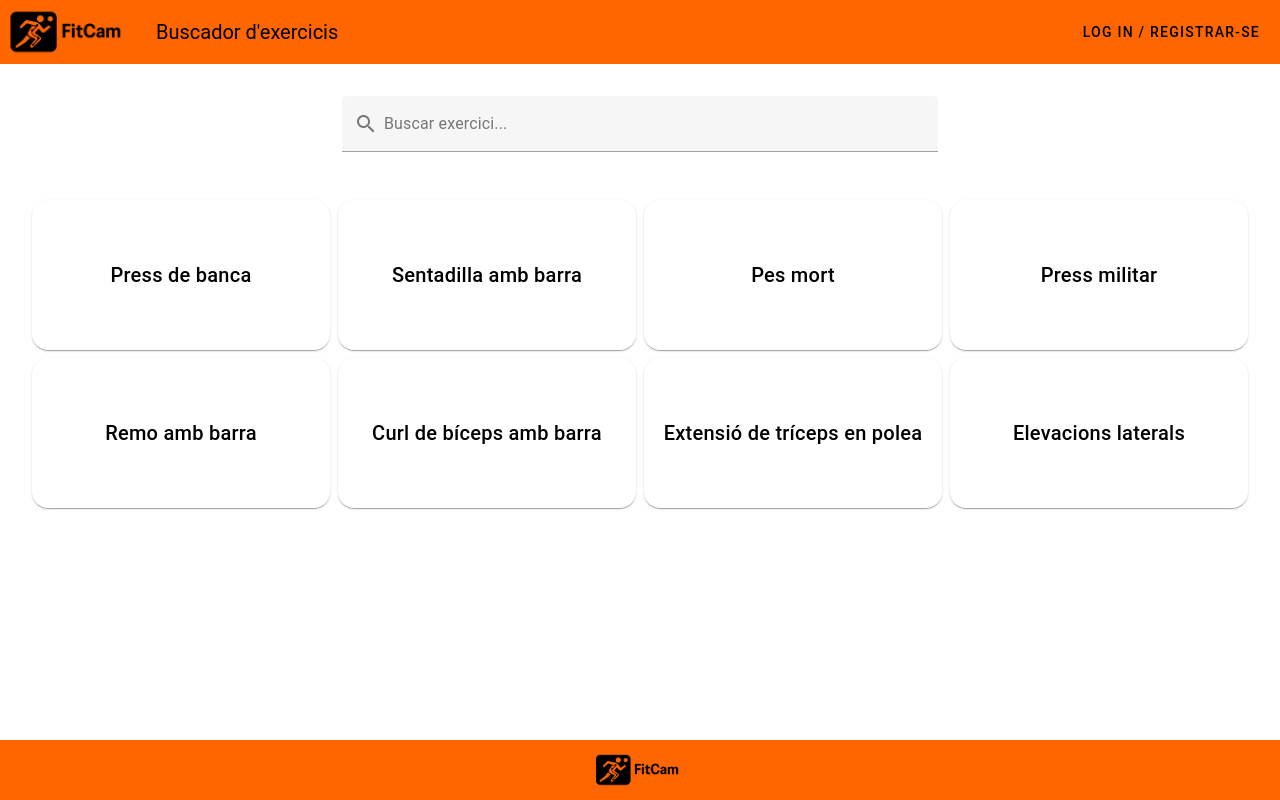
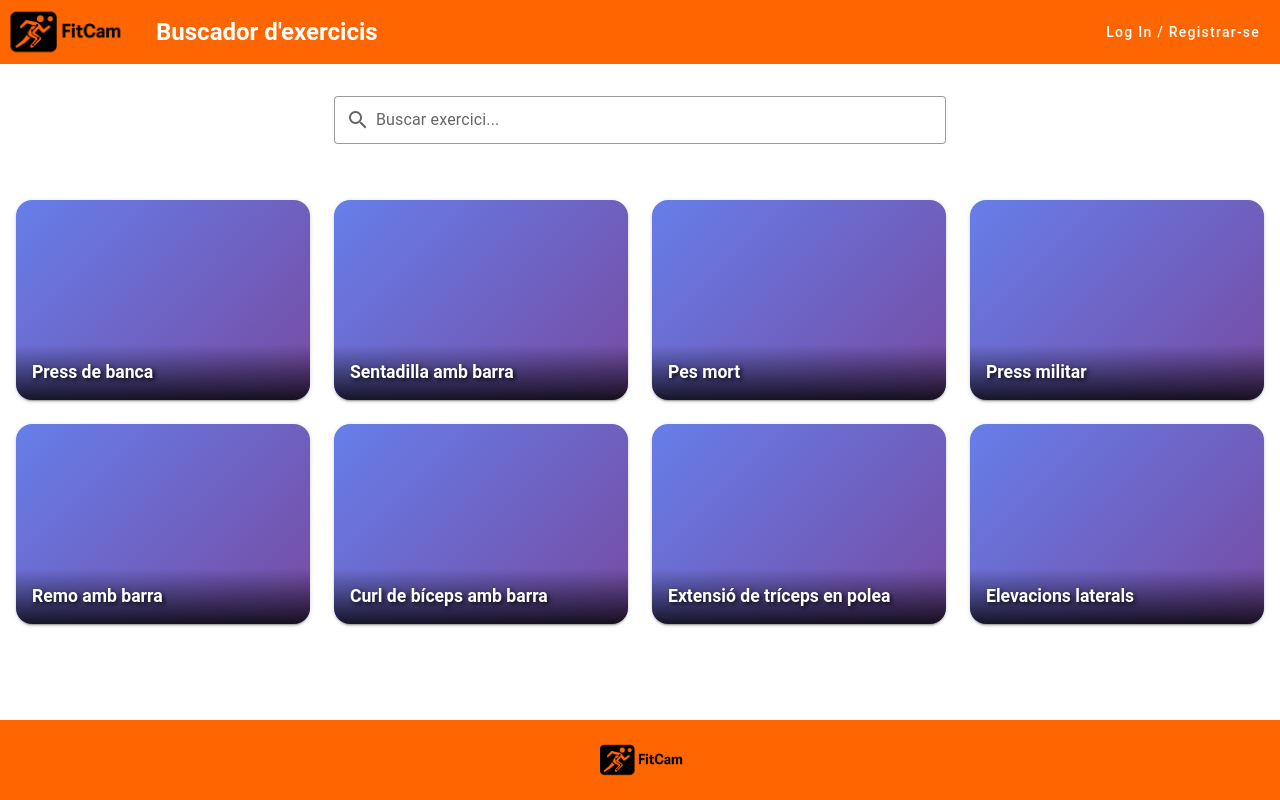
Before and after one commit to inspedralbes/tr1-type-racer-royale-dam_25_26_tr1g5, a Vue app in the folder frontend/: page / in a window 1280 px wide. Built offline with nearby package versions, Linux system fonts and the light colour scheme.

Commit message:
Actualitzats els components Buscador i Exercici

```diff
--- a/frontend/src/pages/BuscadorExercici.vue
+++ b/frontend/src/pages/BuscadorExercici.vue
@@ -1,174 +1,32 @@
-<template>
-  <v-app>
-    <!-- Navbar gris oscuro con icono -->
-    <v-app-bar app color="#FF6600" flat>
-      <v-img
-        src="/fitcamicon.png"
-        alt="FitCam"
-        contain
-        max-height="128"
-        max-width="128"
-        class="me-2"
-      ></v-img>
-      <v-toolbar-title class="text-white">Buscador d'exercicis</v-toolbar-title>
-      <v-spacer></v-spacer>
-      <v-btn color="white" text @click="loginDialog = true">
-        {{ userName ? `Hola, ${userName}` : 'Log In / Registrar-se' }}
-      </v-btn>
-    </v-app-bar>
-
-    <!-- Contenido principal -->
-    <v-main class="flex-grow-1" style="padding-bottom: 60px;">
-      <v-container class="pa-8" fluid>
-        <!-- Buscador centrado -->
-        <v-row justify="center" class="mb-8">
-          <v-col cols="12" sm="8" md="6">
-            <v-text-field
-              v-model="search"
-              label="Buscar exercici..."
-              prepend-inner-icon="mdi-magnify"
-              outlined
-              clearable
-              hide-details
-            />
-          </v-col>
-        </v-row>
-
-        <!-- Cuadrados de ejercicios -->
-        <v-row justify="center" align="stretch" dense>
-          <v-col
-            v-for="exercise in filteredExercises"
-            :key="exercise"
-            cols="12"
-            sm="6"
-            md="2"
-            lg="3"
-          >
-          <v-card
-          class="exercise-card"
-          elevation="1"
-          height="150"
-          @click="goToExercise(exercise)"
-          style="cursor: pointer;"
-          >
-              <!-- GIF ocupa todo el recuadro al hover -->
-              <v-img
-                v-if="exerciseGifs[exercise]"
-                :src="exerciseGifs[exercise]"
-                class="gif-overlay"
-              ></v-img>
-
-              <!-- Nombre del ejercicio encima del GIF -->
-              <span class="text-h6 font-weight-medium card-text">{{ exercise }}</span>
-            </v-card>
-          </v-col>
-        </v-row>
-
-        <!-- Dialogo de login simple -->
-        <v-dialog v-model="loginDialog" max-width="400">
-          <v-card>
-            <v-card-title class="text-h6">Iniciar sessió / Registrar-se</v-card-title>
-            <v-card-text>
-              <v-text-field v-model="tempName" label="Nom d'usuari" />
-            </v-card-text>
-            <v-card-actions>
-              <v-spacer></v-spacer>
-              <v-btn text @click="loginDialog = false">Cancel·lar</v-btn>
-              <v-btn color="primary" @click="login()">Acceptar</v-btn>
-            </v-card-actions>
-          </v-card>
-        </v-dialog>
-      </v-container>
-    </v-main>
-
-    <!-- Footer fijo con icono -->
-    <v-footer
-      color="#FF6600"
-      class="text-center d-flex align-center justify-center"
-      height="60"
-      style="position: fixed; bottom: 0; left: 0; width: 100%; z-index: 10;"
-    >
-      <v-img
-        src="/fitcamicon.png"
-        alt="FitCam"
-        contain
-        max-height="96"
-        max-width="96"
-        class="me-2"
-      ></v-img>
-    </v-footer>
-  </v-app>
-</template>
-
-<script setup>
+<script setup lang="ts">
 import { ref, computed } from 'vue'
 import { useRouter } from 'vue-router'
+
 const router = useRouter()
-
-const goToExercise = (exercise) => {
-  router.push({
-    name: 'Exercici',
-    params: { id: exercise.id },
-    query: { name: exercise.name }
-  })
-}
 
 const search = ref('')
 const loginDialog = ref(false)
 const tempName = ref('')
 const userName = ref('')
 
-const exercises = ref([
-  'Press de banca',
-  'Sentadilla amb barra',
-  'Pes mort',
-  'Press militar',
-  'Remo amb barra',
-  'Curl de bíceps amb barra',
-  'Extensió de tríceps en polea',
-  'Elevacions laterals',
-    /*
-  'Jaló al pit',
-  'Press de cames',
-  'Extensió de cames',
-  'Curl femoral tumbat',
-  'Abdominales en màquina',
-  'Press inclinat amb manuelles',
-  'Remo en màquina',
-  'Face pull',
-  'Aduccions de cadera',
-  'Elevacions de talons',
-  'Fons en paral·leles',
-  'Dominadas assistides' */
+interface Exercise {
+  id: string
+  name: string
+  gif: string
+}
+
+const exercises = ref<Exercise[]>([
+  { id: 'press-banca', name: 'Press de banca', gif: '/videos/pressbanca.gif' },
+  { id: 'sentadilla', name: 'Sentadilla amb barra', gif: '/videos/sentadillaconbarra.gif' },
+  { id: 'pes-mort', name: 'Pes mort', gif: '/videos/pesomuerto.gif' },
+  { id: 'press-militar', name: 'Press militar', gif: '/videos/pressmilitar.gif' },
+  { id: 'remo-barra', name: 'Remo amb barra', gif: '/videos/remoconbarra.gif' },
+  { id: 'curl-biceps', name: 'Curl de bíceps amb barra', gif: '/videos/curlbicepsconbarra.gif' },
+  { id: 'extensio-triceps', name: 'Extensió de tríceps en polea', gif: '/videos/extensiontricepsenpolea.gif' },
+  { id: 'elevacions-laterals', name: 'Elevacions laterals', gif: '/videos/elevacioneslaterales.gif' }
 ])
 
-// Diccionario de GIFs por ejercicio
-const exerciseGifs = {
-  'Press de banca': '/videos/pressbanca.gif',
-  'Sentadilla amb barra': '/videos/sentadillaconbarra.gif',
-  'Pes mort': '/videos/pesomuerto.gif',
-  'Press militar': '/videos/pressmilitar.gif',
-  'Remo amb barra': '/videos/remoconbarra.gif',
-  'Curl de bíceps amb barra': '/videos/curlbicepsconbarra.gif',
-  'Extensió de tríceps en polea': '/videos/extensiontricepsenpolea.gif',
-  'Elevacions laterals': '/videos/elevacioneslaterales.gif',
-  /*
-  'Jaló al pit': '/videos/jalopecho.gif',
-  'Press de cames': '/videos/presspiernas.gif',
-  'Extensió de cames': '/videos/extensionpiernas.gif',
-  'Curl femoral tumbat': '/videos/curlfemoralacostado.gif',
-  'Abdominales en màquina': '/videos/abdominalesenmaquina.gif',
-  'Press inclinat amb manuelles': '/videos/pressinclinadoenmancuernas.gif',
-  'Remo en màquina': '/videos/remoenmaquina.gif',
-  'Face pull': '/videos/facepull.gif',
-  'Aduccions de cadera': '/videos/aductorescadera.gif',
-  'Elevacions de talons': '/videos/elevacionesdetalon.gif',
-  'Fons en paral·leles': '/videos/fondosenparalelas.gif',
-  'Dominadas assistides': '/videos/dominadasasistidas.gif'
-    */
-}
-
-const normalize = str =>
+const normalize = (str: string) =>
   str
     .normalize('NFD')
     .replace(/[\u0300-\u036f]/g, '')
@@ -177,8 +35,16 @@ const normalize = str =>
 const filteredExercises = computed(() => {
   if (!search.value) return exercises.value
   const term = normalize(search.value)
-  return exercises.value.filter(ex => normalize(ex).includes(term))
+  return exercises.value.filter(ex => normalize(ex.name).includes(term))
 })
+
+const goToExercise = (exercise: Exercise) => {
+  router.push({
+    name: 'Exercici',
+    params: { id: exercise.id },
+    query: { name: exercise.name }
+  })
+}
 
 const login = () => {
   if (tempName.value.trim()) {
@@ -189,20 +55,144 @@ const login = () => {
 }
 </script>
 
+<template>
+  <v-app>
+    <v-app-bar app color="#FF6600" flat>
+
+  <v-img
+    src="/fitcamicon.png"
+    alt="FitCam"
+    contain
+    max-height="128"
+    max-width="128"
+    class="me-2"
+  ></v-img>
+
+  <v-toolbar-title class="text-white text-h5 font-weight-bold">
+    Buscador d'exercicis
+  </v-toolbar-title>
+
+  <v-spacer></v-spacer>
+
+  <v-btn color="white" text class="text-none" @click="loginDialog = true">
+    {{ userName ? `Hola, ${userName}` : 'Log In / Registrar-se' }}
+  </v-btn>
+
+</v-app-bar>
+
+    <v-main>
+      <v-container class="py-8" fluid>
+        <v-row justify="center" class="mb-8">
+          <v-col cols="12" sm="10" md="8" lg="6">
+            <v-text-field
+              v-model="search"
+              label="Buscar exercici..."
+              prepend-inner-icon="mdi-magnify"
+              variant="outlined"
+              clearable
+              hide-details
+              density="comfortable"
+              bg-color="surface"
+            />
+          </v-col>
+        </v-row>
+
+        <v-row justify="center">
+          <v-col
+            v-for="exercise in filteredExercises"
+            :key="exercise.id"
+            cols="12"
+            sm="6"
+            md="4"
+            lg="3"
+          >
+            <v-card
+              class="exercise-card"
+              elevation="2"
+              height="200"
+              @click="goToExercise(exercise)"
+              hover
+            >
+              <div class="card-background" />
+              <v-img
+                v-if="exercise.gif"
+                :src="exercise.gif"
+                class="gif-overlay"
+                cover
+              />
+              <div class="card-content">
+                <h3 class="exercise-title">{{ exercise.name }}</h3>
+              </div>
+            </v-card>
+          </v-col>
+        </v-row>
+      </v-container>
+    </v-main>
+
+
+
+    <v-footer color="#FF6600" class="text-center d-flex align-center justify-center" height="80" style="position: fixed; bottom: 0; left: 0; width: 100%; z-index: 10;"
+    >
+      <v-img
+        src="/fitcamicon.png"
+        alt="FitCam"
+        contain
+        max-height="96"
+        max-width="96"
+      />
+    </v-footer>
+
+    <v-dialog v-model="loginDialog" max-width="400">
+      <v-card>
+        <v-card-title class="text-h6 pa-4">
+          Iniciar sessió / Registrar-se
+        </v-card-title>
+        <v-card-text class="pb-2">
+          <v-text-field
+            v-model="tempName"
+            label="Nom d'usuari"
+            variant="outlined"
+            density="comfortable"
+            hide-details
+          />
+        </v-card-text>
+        <v-card-actions class="pa-4">
+          <v-spacer />
+          <v-btn variant="text" @click="loginDialog = false">
+            Cancel·lar
+          </v-btn>
+          <v-btn color="#FF6600" variant="flat" @click="login">
+            Acceptar
+          </v-btn>
+        </v-card-actions>
+      </v-card>
+    </v-dialog>
+  </v-app>
+</template>
+
 <style scoped>
 .exercise-card {
   border-radius: 16px;
-  transition: transform 0.2s, box-shadow 0.2s;
+  transition: transform 0.3s cubic-bezier(0.4, 0, 0.2, 1),
+              box-shadow 0.3s cubic-bezier(0.4, 0, 0.2, 1);
   position: relative;
   overflow: hidden;
-  display: flex;
-  align-items: center;
-  justify-content: center;
+  cursor: pointer;
 }
 
 .exercise-card:hover {
-  transform: scale(1.05);
-  box-shadow: 0 8px 20px rgba(0, 0, 0, 0.1);
+  transform: translateY(-8px) scale(1.02);
+  box-shadow: 0 12px 28px rgba(0, 0, 0, 0.25) !important;
+}
+
+.card-background {
+  position: absolute;
+  top: 0;
+  left: 0;
+  width: 100%;
+  height: 100%;
+  background: linear-gradient(135deg, #667eea 0%, #764ba2 100%);
+  z-index: 0;
 }
 
 .gif-overlay {
@@ -211,9 +201,8 @@ const login = () => {
   left: 0;
   width: 100%;
   height: 100%;
-  object-fit: fill;
   opacity: 0;
-  transition: opacity 0.5s;
+  transition: opacity 0.4s ease-in-out;
   z-index: 1;
 }
 
@@ -221,33 +210,30 @@ const login = () => {
   opacity: 1;
 }
 
-.card-text {
-  position: relativminutes  e;
+.card-content {
+  position: absolute;
+  bottom: 0;
+  left: 0;
+  right: 0;
+  padding: 16px;
+  background: linear-gradient(to top, rgba(0, 0, 0, 0.8), transparent);
   z-index: 2;
-  color: #fff;
-  text-shadow: 1px 1px 2px rgba(0,0,0,0.7);
-}
-/* Detecta el modo del sistema y cambia el color del texto automáticamente */
-
-/* 🌞 Modo claro */
-@media (prefers-color-scheme: light) {
-  .text-white,
-  .card-text,
-  .v-toolbar-title,
-  .v-btn {
-    color: black !important;
-    text-shadow: none !important;
-  }
 }
 
-/* 🌙 Modo oscuro */
-@media (prefers-color-scheme: dark) {
-  .text-white,
-  .card-text,
-  .v-toolbar-title,
-  .v-btn {
-    color: white !important;
-  }
+.exercise-title {
+  color: white;
+  font-size: 1.1rem;
+  font-weight: 600;
+  text-shadow: 2px 2px 4px rgba(0, 0, 0, 0.8);
+  margin: 0;
+  line-height: 1.3;
 }
 
+:deep(.v-toolbar-title) {
+  color: white !important;
+}
+
+:deep(.v-btn) {
+  color: white !important;
+}
 </style>
```
Also changed, not shown: frontend/src/pages/Exercici.vue (+237 -66 lines).
